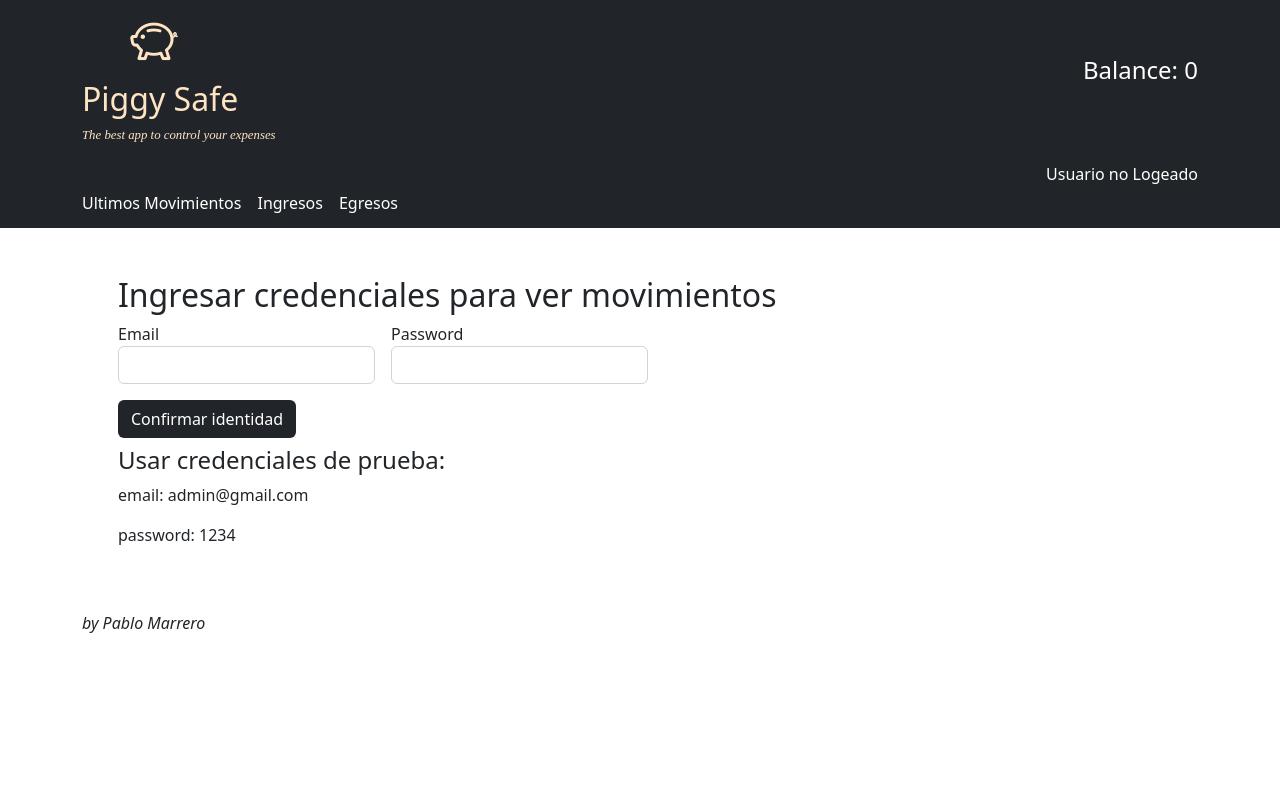
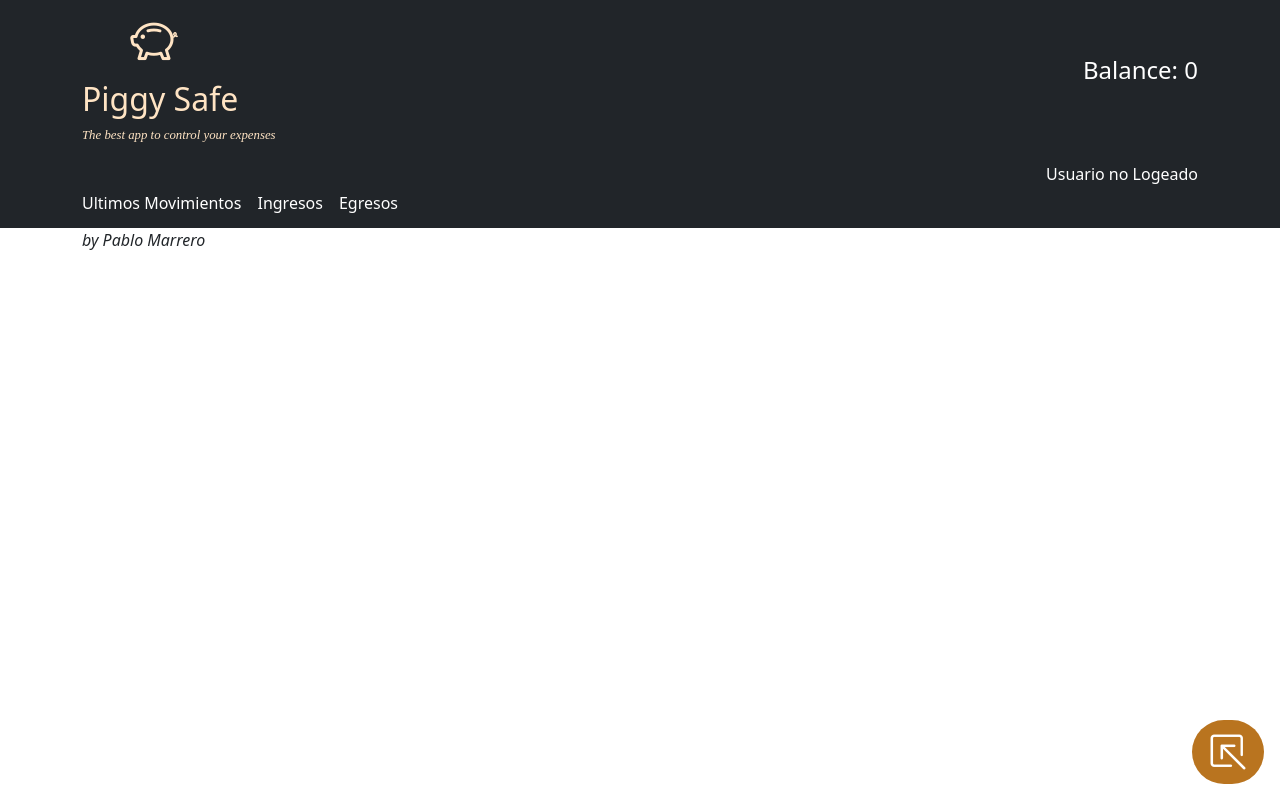
Before and after one commit to marreropd/fullstack--challenge, a React (Create React App) app in the folder front/: page / in a window 1280 px wide. Built offline with nearby package versions, Linux system fonts and the light colour scheme.

Commit message:
changing home

```diff
--- a/front/src/components/Pages/Home/Home.jsx
+++ b/front/src/components/Pages/Home/Home.jsx
@@ -34,7 +34,7 @@ function Home() {
       {" "}
       <div>
         <Header />
-        {store.user ? <LastMovements getMovements={getMovements} /> : <Login />}
+        <LastMovements />
       </div>
     </div>
   );
```
